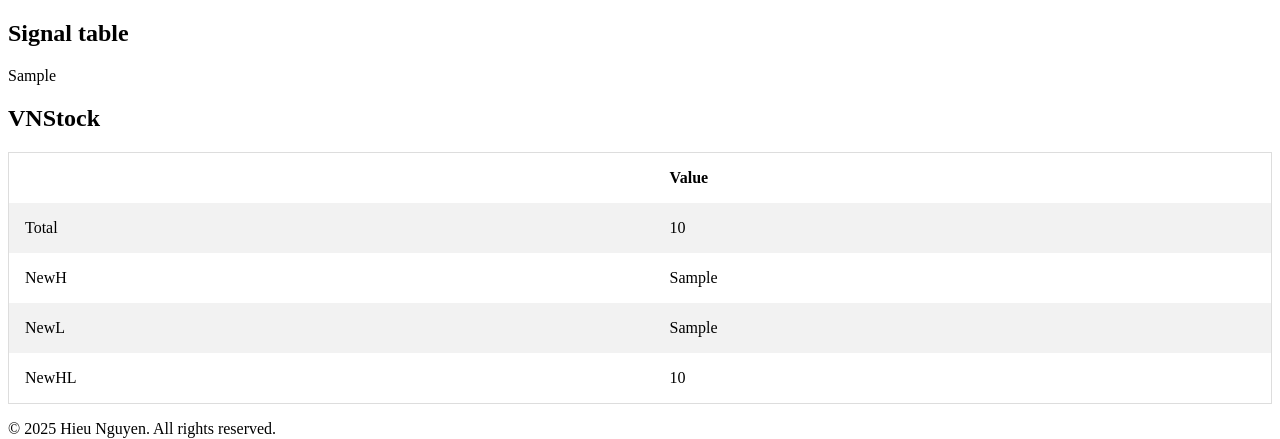
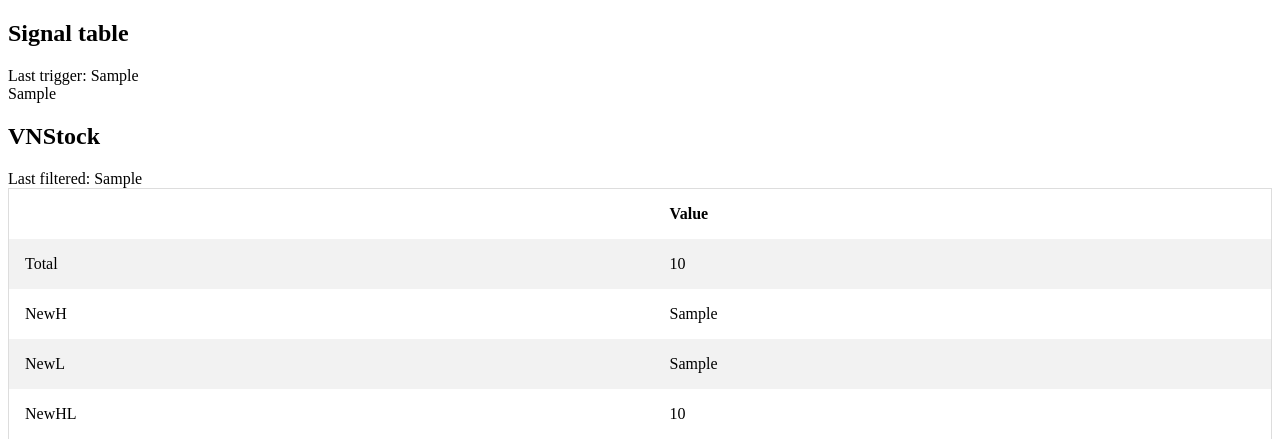
Before and after one commit to alfrededison/Vni-stocks, a Flask app: template templates/home.html in a window 1280 px wide. Shown: the top 439 px of the page. Run offline with Flask 3, Linux system fonts and the light colour scheme; the template is opened without the code that fills it: most values are stand-ins (such as "Sample title", 1, 10 or a date in 2020).

Commit message:
add last trigger

```diff
--- a/app.py
+++ b/app.py
@@ -1,3 +1,4 @@
+import json
 import pytz
 from datetime import datetime
 from flask import Flask, render_template
@@ -21,8 +22,37 @@ ma, ema, rsi, marsi = 5, 3, 14, 5
 current_file_path = os.path.dirname(os.path.abspath(__file__))
 data_file_path = os.path.join(current_file_path, "data.csv")
 all_stocks_file_path = os.path.join(current_file_path, "all.csv")
+time_records_file_path = os.path.join(current_file_path, "time_records.json")
 
 app = Flask(__name__)
+
+
+def get_time_records():
+    """Get time records."""
+    try:
+        with open(time_records_file_path, "r") as f:
+            time_records = json.load(f)
+    except FileNotFoundError:
+        time_records = {}
+    return time_records
+
+
+def set_time_record(entry, value):
+    """Set time record."""
+    try:
+        with open(time_records_file_path, "r") as f:
+            time_records = json.load(f)
+    except FileNotFoundError:
+        time_records = {}
+
+    time_records[entry] = value
+
+    with open(time_records_file_path, "w") as f:
+        json.dump(time_records, f)
+
+
+def get_current_time():
+    return datetime.now(pytz.utc).strftime("%Y-%m-%d %H:%M:%S")
 
 
 @app.route("/")
@@ -45,12 +75,22 @@ def home():
         newH = 0
         newL = 0
 
+    try:
+        time_records = get_time_records()
+        last_triggered = time_records.get("last_triggered", "N/A")
+        last_filtered = time_records.get("last_filtered", "N/A")
+    except FileNotFoundError:
+        last_triggered = "N/A"
+        last_filtered = "N/A"
+
     return render_template(
         "home.html",
         vn30f1m=data,
         total=total,
         newH=newH,
         newL=newL,
+        last_triggered=last_triggered,
+        last_filtered=last_filtered,
     )
 
 
@@ -79,7 +119,8 @@ def trigger():
         app.logger.info(f"Discord response: {resp.status_code}")
 
     data.to_csv(data_file_path)
-    return f"[{datetime.now(pytz.utc)}] {triggered} {msg}"
+    set_time_record("last_triggered", get_current_time())
+    return f"[{get_current_time()}] {triggered} {msg}"
 
 
 @app.route("/filter")
@@ -87,7 +128,8 @@ def filter():
     """Get filtered data."""
     all = stock_screening_insights({"exchangeName": "HOSE,HNX,UPCOM"})
     all.to_csv(all_stocks_file_path)
-    return f"[{datetime.now(pytz.utc)}] Filtered data saved. Total: {len(all)}"
+    set_time_record("last_filtered", get_current_time())
+    return f"[{get_current_time()}] Filtered data saved. Total: {len(all)}"
 
 
 if __name__ == "__main__":
--- a/templates/home.html
+++ b/templates/home.html
@@ -28,10 +28,12 @@
     <main>
         <section id="vn30f1m">
             <h2>Signal table</h2>
+            <div>Last trigger: {{ last_triggered }}</div>
             {{ vn30f1m.tail(20).to_html()|safe }}
         </section>
         <section id="vnstock">
             <h2>VNStock</h2>
+            <div>Last filtered: {{ last_filtered }}</div>
             <table>
                 <tr>
                     <th></th>
```
